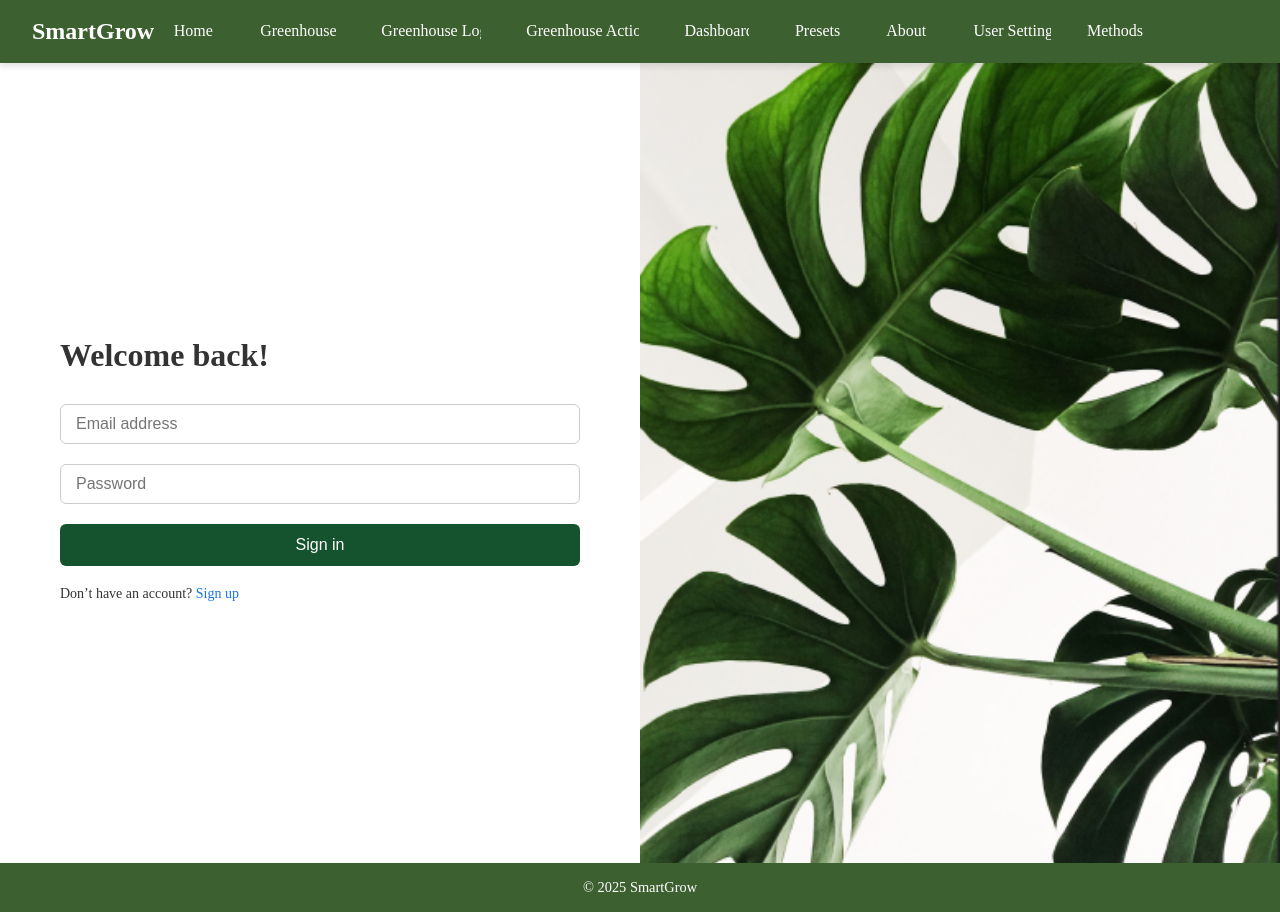
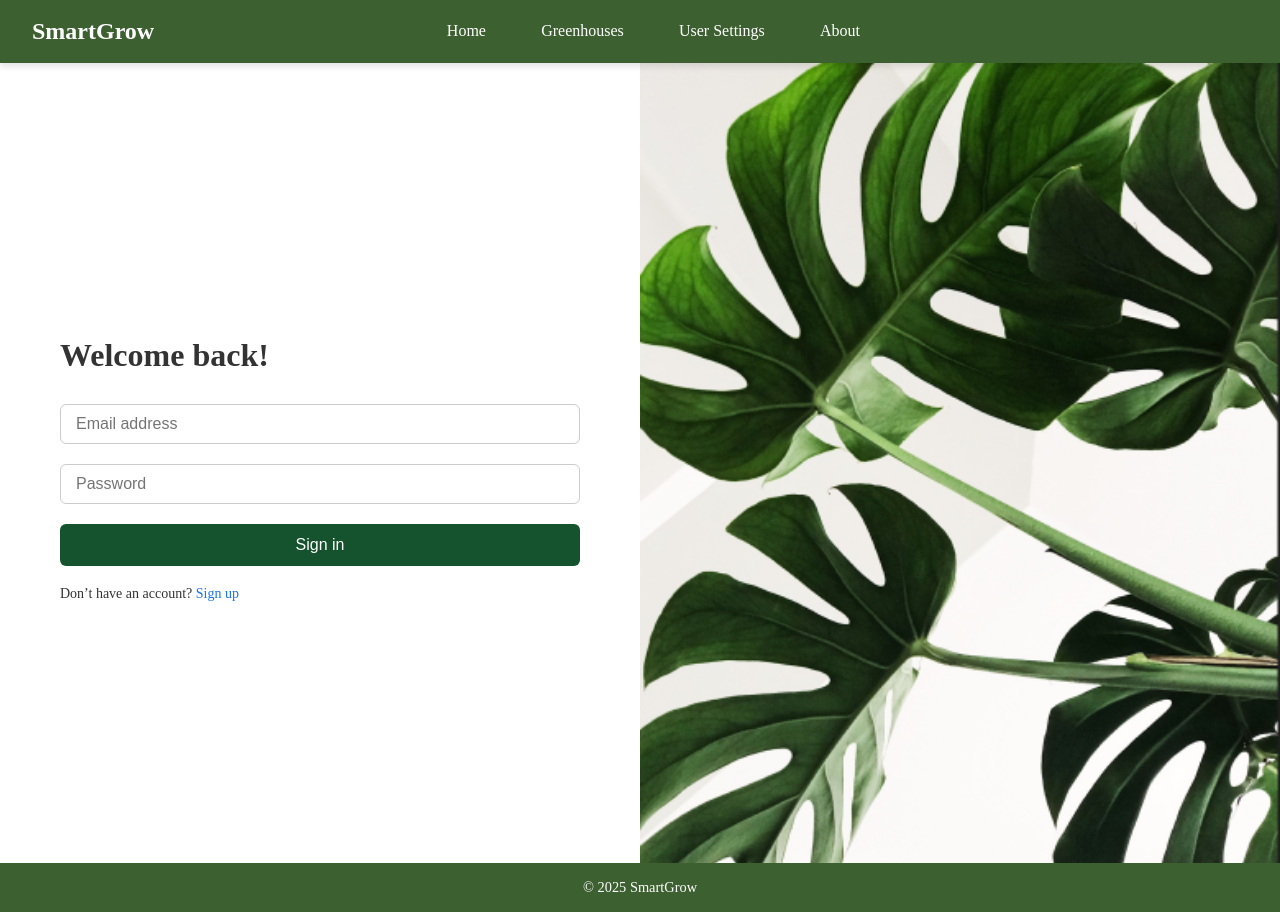
Before and after one commit to AlexaKelemen/SmartGrow_Frontend, a React (Vite) app: page /#/ in a window 1280 px wide. Built offline with nearby package versions, Linux system fonts and the light colour scheme; sample sign-in values are in the browser's storage.

Commit message:
Router - Refractor / Navbar - Cleanup

```diff
--- a/src/api/restApi.js
+++ b/src/api/restApi.js
@@ -156,18 +156,6 @@ const GreenhouseAPI = {
    */
      getAll: () =>
         API.get(`${greenhousePath}`).then((res) => res.data),
-     /**
- * Assigns a preset to a greenhouse.
- * @param {number} id - Greenhouse ID.
- * @param {number} presetId - ID of the preset to assign.
- * @returns {Promise<string>} Confirmation message.
- */
-     assignPreset: (greenhouseId, presetId) =>
-        API.put(`${greenhousePath}/preset/${greenhouseId}`, presetId, {
-          headers: {
-            'Content-Type': 'application/json'
-          }
-        }).then(res => res.data),
 
 
   /**
--- a/src/components/Header.jsx
+++ b/src/components/Header.jsx
@@ -1,6 +1,5 @@
 import {Link} from 'react-router-dom';
 import {routes} from "@/router"
-import { useState } from 'react';
 
 /**
  * Header component for site navigation.
@@ -11,38 +10,13 @@ import { useState } from 'react';
  * @returns {JSX.Element} The Header component with navigation links.
  */
 function Header() {
-    const [openDropdown, setOpenDropdown] = useState(null);
-    const toggleDropdown = (label) => {
-        setOpenDropdown(prev => (prev === label ? null : label));
-    };
-
     const flattenedRoutes = routes.flatMap(route => route.children || []).filter(r => r.navLabel);
-    const methodsLabels = ['Lighting', 'Soil Humidity Levels', 'Fertilization', 'Watering'];
-
-    const mainLinks = flattenedRoutes.filter(link => !methodsLabels.includes(link.navLabel));
-    const methodLinks = flattenedRoutes.filter(link => methodsLabels.includes(link.navLabel));
-
     return (
         <header className="header">
             <div className="nav-main">
                 <Link to="/" className="site-title">SmartGrow</Link>
-                <nav className="nav-links">
-                    {mainLinks.map((link, i) => (
-                        <Link key={i} to={`/${link.path}`}>{link.navLabel}</Link>
-                    ))}
-                    {/* METHODS DROPDOWN */}
-                    <div className="dropdown">
-                        <span className="dropdown-toggle" onClick={() => toggleDropdown('Methods')}>
-                            Methods
-                        </span>
-                        {openDropdown === 'Methods' && (
-                            <div className="dropdown-menu">
-                                {methodLinks.map((link, i) => (
-                                    <Link key={i} to={`/${link.path}`}>{link.navLabel}</Link>
-                                ))}
-                            </div>
-                        )}
-                    </div>
+                <nav className="nav-links">{flattenedRoutes.map((link, i) => (
+                    <Link key={i} to={`/${link.path}`}>{link.navLabel}</Link>))}
                 </nav>
             </div>
         </header>
--- a/src/pages/viewmodels/dashboardModel.js
+++ b/src/pages/viewmodels/dashboardModel.js
@@ -9,7 +9,7 @@
  *
  * @see useSensorReadings
  * @see Dashboard.jsx
- * @author Taggerkov
+ * @author Taggerkov, SophiaJustin
  * @version 1.2.0
  * @since 0.5.0
  */
--- a/src/router.jsx
+++ b/src/router.jsx
@@ -113,30 +113,7 @@ const routes = [
             },
             {
                 path: 'greenhouses/:if/presets',
-                element: <PresetsPage />,
-              },
-            {
-                path: 'greenhouses/logs/:id',
-                element: <GreenhouseLogs/>,
-                navLabel: 'Greenhouse Logs',
-            },
-            {
-                path: 'dashboard',
-                element: <DashboardPage/>,
-
-                element: <GreenhouseLogs />,
-                navLabel: 'Greenhouse Actions',
-            },
-            {
-                path: 'dashboard/:id',
-                element: <DashboardPage />,
-
-                navLabel: 'Dashboard',
-            },
-            {
-                path: 'presets',
                 element: <PresetsPage/>,
-                navLabel: 'Presets',
             },
             {
                 path: 'presets/create',
@@ -147,35 +124,39 @@ const routes = [
                 element: <EditPresetPage/>,
             },
             {
-                path: 'lighting',
+                path: 'greenhouses/logs/:id',
+                element: <GreenhouseLogs/>,
+            },
+            {
+                path: 'dashboard/:id',
+                element: <DashboardPage/>,
+            },
+            {
+                path: 'greenhouses/:id/lighting',
                 element: <LightingPage/>,
-                navLabel: 'Lighting',
             },
             {
 
-                path: '/greenhouses/:id/soil-humidity',
-                element: <SoilHumidityPage />,
-                navLabel: 'Soil Humidity Levels',
+                path: 'greenhouses/:id/soil-humidity',
+                element: <SoilHumidityPage/>,
             },
             {
-                path: 'fertilization',
+                path: 'greenhouses/:id/fertilization',
                 element: <FertilizationPage/>,
-                navLabel: 'Fertilization',
             },
             {
-                path: 'watering',
+                path: 'greenhouses/:id/watering',
                 element: <WateringPage/>,
-                navLabel: 'Watering',
+            },
+            {
+                path: 'user-settings',
+                element: <UserSettingsPage/>,
+                navLabel: 'User Settings',
             },
             {
                 path: 'about',
                 element: <AboutPage/>,
                 navLabel: 'About',
-            },
-            {
-                path: 'user-settings',
-                element: <UserSettingsPage/>,
-                navLabel: 'User Settings',
             },
         ],
     },
--- a/src/styles/global.css
+++ b/src/styles/global.css
@@ -95,44 +95,7 @@ body {
     background-color: var(--colorActive);
     transition: transform 0.3s ease, background-color 0.3s ease;
 }
-.dropdown {
-    position: relative;
-    display: inline-block;
-}
 
-.dropdown-toggle {
-    cursor: pointer;
-    padding: 0.4rem 0.6rem;
-    color: inherit;
-    transition: color 0.3s ease;
-    display: inline-block;
-}
-
-.dropdown-menu {
-    position: absolute;
-    top: 100%;
-    left: 0;
-    background-color: var(--colorMain);
-    /* or your preferred background */
-    display: flex;
-    flex-direction: column;
-    min-width: 180px;
-    padding: 0.5rem 0;
-    box-shadow: 0 4px 8px rgba(0, 0, 0, 0.2);
-    z-index: 1000;
-}
-
-.dropdown-menu a {
-    padding: 0.4rem 1rem;
-    color: var(--colorContrast);
-    text-decoration: none;
-    white-space: nowrap;
-}
-
-.dropdown-menu a:hover {
-    background-color: var(--colorHover);
-    color: white;
-}
 /* Footer */
 .footer {
     padding: 1rem;
```
